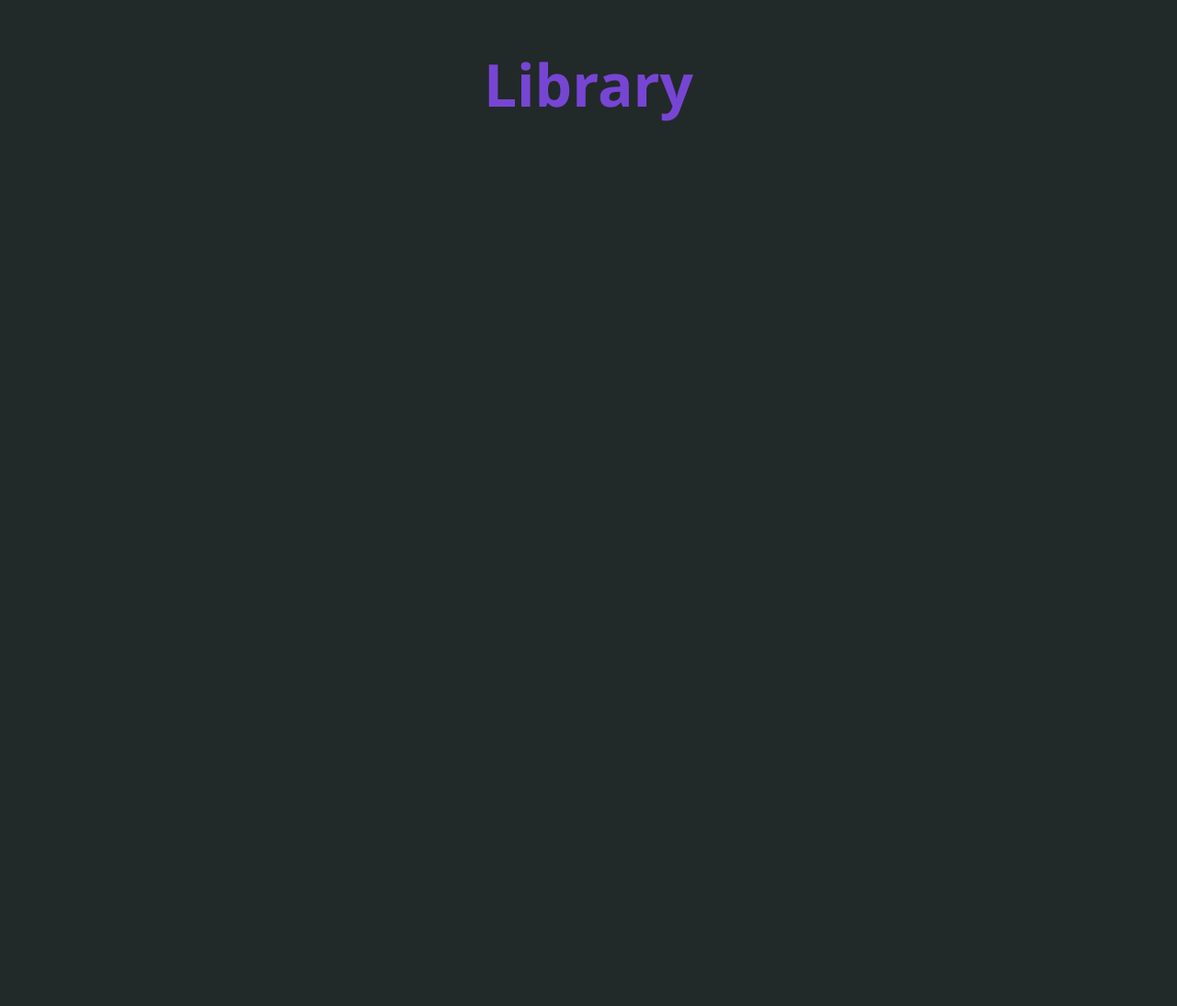
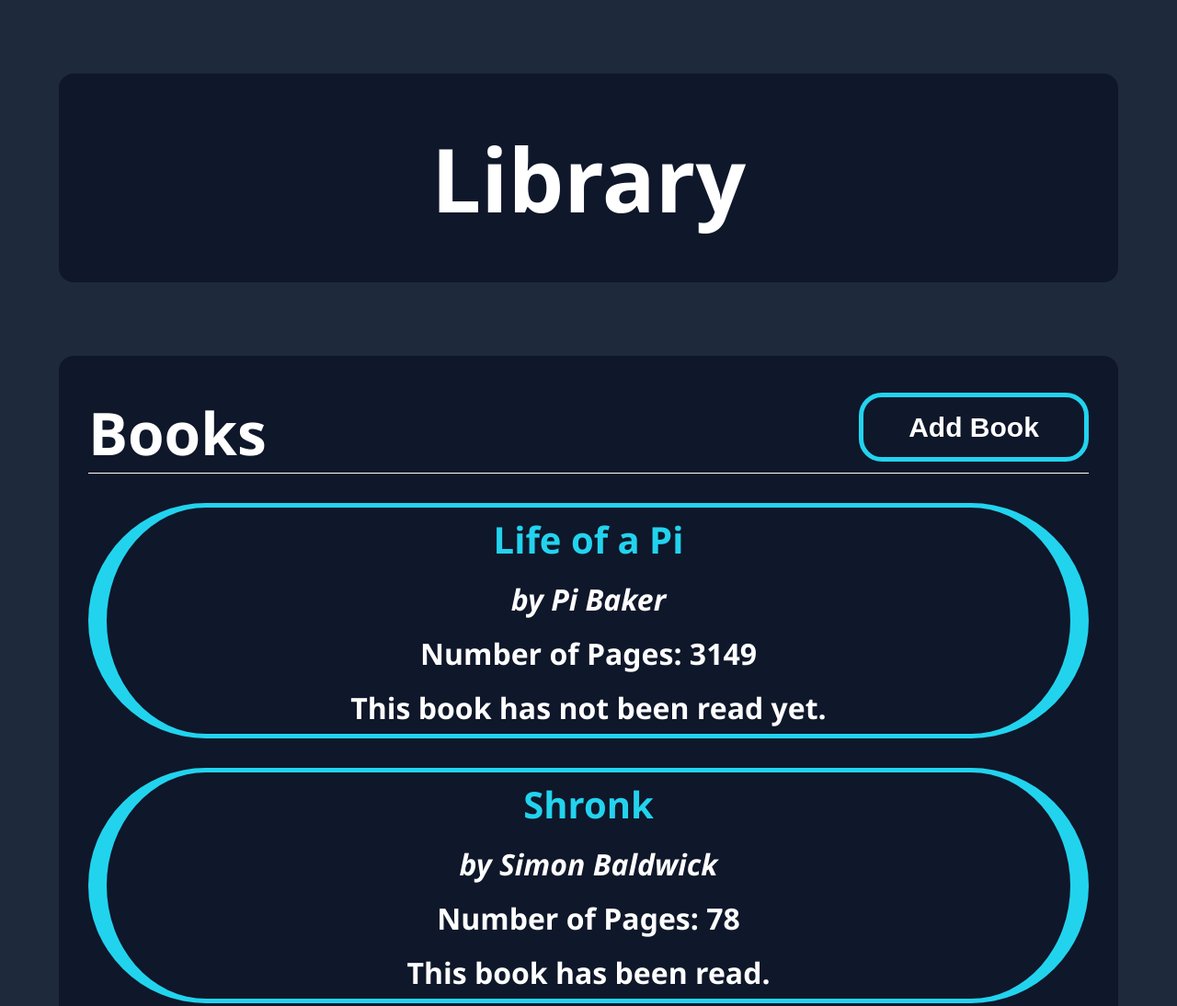
Before and after one commit to EnzyCue/library-app, a plain HTML site: page index.html in a window 1280 px wide. Shown: the top 1094 px of the page at 92% size. Before the commit the page ends 800 px from the top, so only its background shows below. Drawn offline with Linux system fonts and the light colour scheme.

Commit message:
Add button and implement resizing principles appropriately.

```diff
--- a/index.html
+++ b/index.html
@@ -11,8 +11,13 @@
 <body>
     <h1>Library</h1>
     <div class="mainContainer">
+        <div class="flexContainer">
+            <h2>Books </h2>
+            <button class="newBook">Add Book</button>
+        </div>
+
         <!-- book entries are added here in the form of cards -->
     </div>
-    <!-- <button class="new-book">NEW BOOK</button> -->
+
 </body>
 </html>
--- a/javascript.js
+++ b/javascript.js
@@ -5,7 +5,7 @@ function Book(title, author, numOfPages, isRead) {
     this.isRead = isRead;
 
     this.hasBeenRead = ()=> {
-        return (isRead) ? 'has been read' : 'not read yet';
+        return (isRead) ? 'has been read.' : 'has not been read yet.';
     }
     this.info = ()=> {
         return(`${title} by ${author}, ${numOfPages} pages, ${this.hasBeenRead()}`);
@@ -19,22 +19,48 @@ function addBookToLibrary(book){
     myLibrary.push(book);
 }
 
-addBookToLibrary(new Book('life of a pi', 'pi baker', '314159', false));
+addBookToLibrary(new Book('Life of a Pi', 'Pi Baker', '3149', false));
 addBookToLibrary(new Book('Shronk', 'Simon Baldwick', '78', true));
-addBookToLibrary(new Book('How to write code good', 'Good Coder', '289', false));
+addBookToLibrary(new Book('How to write code good', 'The Good Coder', '289', false));
 addBookToLibrary(new Book('How to write code bad', 'Anonymous', '15', true));
 addBookToLibrary(new Book('Shronk 2', 'Simon Baldwick', '100', true));
-addBookToLibrary(new Book('Shronk 3', 'Simon Baldwick', '80', true));
-addBookToLibrary(new Book('Shronk: A New World.', 'Simon Baldwick', '120', false));
+addBookToLibrary(new Book('Shronk 3: The Finale', 'Simon Baldwick', '80', true));
+addBookToLibrary(new Book('Shronk 4: A New World', 'Simon Baldwick', '60', false));
 
 console.log(myLibrary);
 
 function implementLibrary(library){
-    for(let i in library) {
+    const mainContent = document.querySelector('.mainContainer');
+
+    for(let book of library) {
         const card = document.createElement('div');
-        card.classList.add('.card');
+        card.classList.add('card');
 
-        const mainContent = document.querySelector('.mainContainer');
+        const title = document.createElement('p');
+        title.textContent =  book.title;
+        title.classList.add('title');
+        card.appendChild(title);
+
+        const author = document.createElement('p');
+        author.textContent = 'by ' + book.author;
+        author.classList.add('author');
+        card.appendChild(author);
+
+        const numOfPages = document.createElement('p');
+        numOfPages.textContent = 'Number of Pages: ' + book.numOfPages;
+        numOfPages.classList.add('numOfPages');
+        card.appendChild(numOfPages);
+
+        const isRead = document.createElement('p');
+        isRead.textContent = 'This book ' + book.hasBeenRead();
+        isRead.classList.add('isRead');
+        card.appendChild(isRead);
+
         mainContent.appendChild(card);
     }
 }
+
+const button = document.querySelector('button');
+
+
+implementLibrary(myLibrary);
--- a/style.css
+++ b/style.css
@@ -2,27 +2,95 @@
     margin: 0;
     padding: 0;
 }
+p {
+    font-size: 2rem;
+    font-weight: 600;
+
+}
+p + p {
+    margin-top: 1rem;
+}
 
 body {
     display: flex;
+    flex-direction: column;
     font-family: 'Segoe UI', Tahoma, Geneva, Verdana, sans-serif;
-    background-color: rgb(34, 41, 41);
+    background-color: #1e293b;
+    box-sizing: border-box;
+    align-items: center;
+    color: white;
 }
 
 h1 {
-    margin-top: 3rem;
+    margin-top: 5rem;
+    margin-bottom: 5rem;
     display:flex;
     justify-content: center;
-    width: 100%;
+    width: 90%;
+    font-size: 6rem;
+    background-color: #0f172a;
+    font-weight: 900;
+    padding-top: 3rem;
+    padding-bottom: 3rem;
+    border-radius: 1rem;
+}
+
+.mainContainer {
+    box-sizing: border-box;
+    background-color: #0f172a;
+    border-radius: 1rem;
+    width: 90%;
+    display: grid;
+    grid-template-rows: 8rem repeat(5, 16rem);
+    grid-template-columns: repeat(auto-fill, minmax(40rem, 1fr));
+    column-gap: 2rem;
+    row-gap: 2rem;
+    padding-left: 2rem;
+    padding-right: 2rem;
+}
+h2{
+    grid-column: 1 / -1;
     font-size: 4rem;
-    color: rgb(119, 69, 211);
-    font-weight: 900;
 }
 
 .card {
-    padding: 1rem;
-    box-shadow: 3px 3px 8px -3px #888;
     display: flex;
     flex-direction: column;
-    padding: 2rem;
+    justify-content: center;
+    align-items: center;
+    border: 5px solid #22d3ee;
+    border-left: 20px solid #22d3ee;
+    border-right: 20px solid #22d3ee;
+    border-radius: 20rem;
+    min-width: 39.5rem;
 }
+
+
+.title {
+    font-weight: 1000;
+    font-size: 2.5rem;
+    color: #22d3ee;
+}
+.author {
+    font-style: italic;
+}
+.flexContainer {
+    display: flex;
+    justify-content: space-between;
+    grid-column: 1 / -1;
+    border-bottom: 1px solid white;
+    padding-top: 2.5rem;
+}
+
+
+.newBook {
+    width: 250px;
+    height: 75px;
+    border-radius: 25px;
+    background: #0f172a;
+    color: white;
+    border: 5px solid #22d3ee;
+    font-size: 30px;
+    font-weight: 900;
+    cursor: pointer;
+}
```
